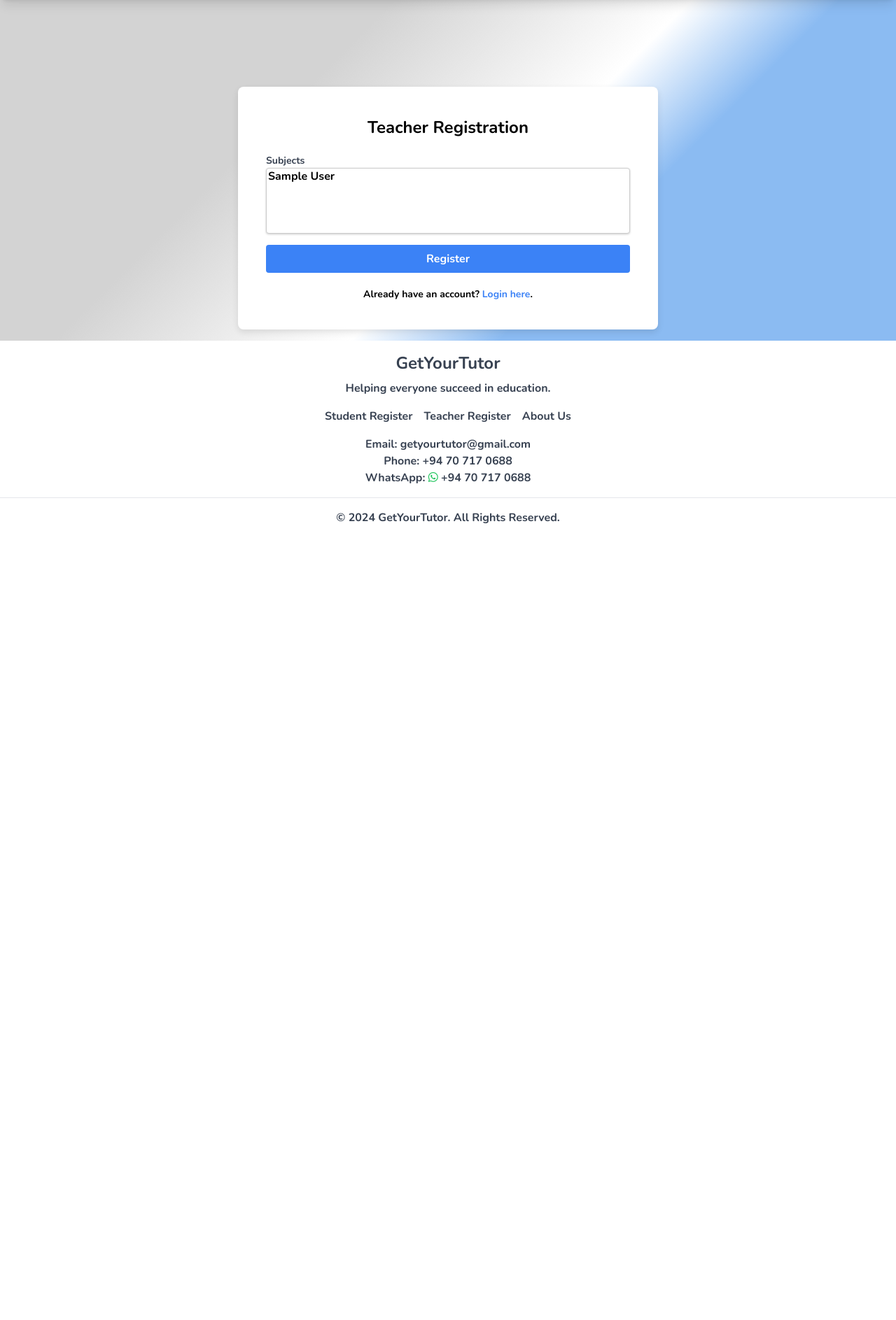
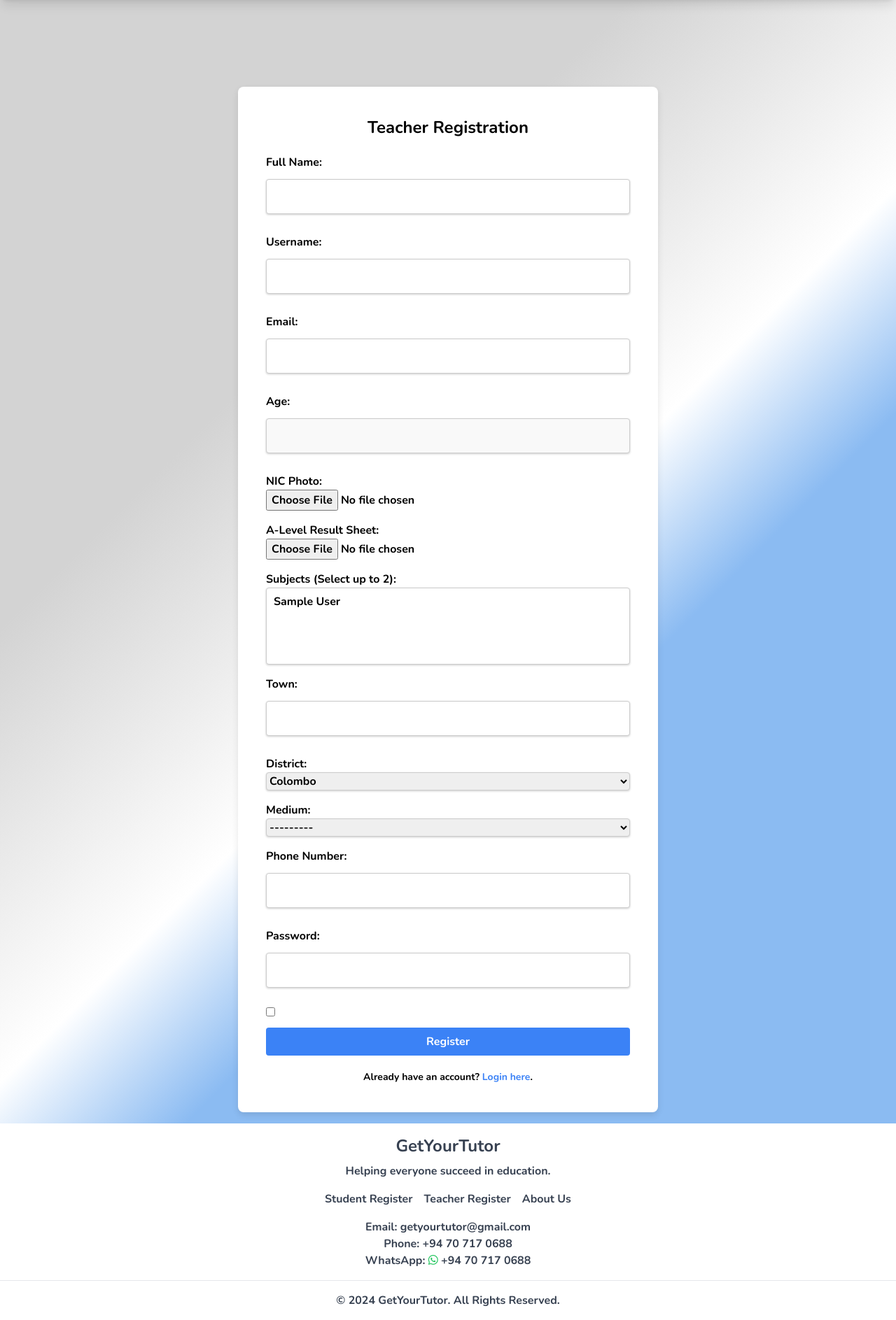
Before and after one commit to Sadil08/myappdone, a Django app: page /register/teacher/ in a window 1280 px wide. Shown: the part 72-1959 px from the top of the page at 70% size. Before the commit the page ends 820 px from the top, so only its background shows below. Run offline with Django 5.2, Linux system fonts and the light colour scheme; tables that the repository leaves empty hold one stand-in row (values such as "Sample post"); some libraries are stand-ins or nearby versions.

Commit message:
Teacher Register Choices-5

```diff
--- a/myproject/accounts/forms.py
+++ b/myproject/accounts/forms.py
@@ -50,8 +50,8 @@
 
     # Subject is a multiple select dropdown field (Many-to-Many relationship)
     subject = forms.ModelMultipleChoiceField(
-        queryset=Subject.objects.all(),  # Assuming Subject is a separate model
-        widget=forms.SelectMultiple(attrs={'class': 'form-control'}),  # Simplified
+        queryset=Subject.objects.all(),
+        widget=forms.SelectMultiple(attrs={'size': 4, 'class': 'form-control'}),
         required=True,
     )
 
--- a/myproject/accounts/templates/accounts/teacher_register.html
+++ b/myproject/accounts/templates/accounts/teacher_register.html
@@ -130,6 +130,14 @@
                 border-bottom: 1px solid #ddd;
             }
         }
+        select.form-control {
+            display: block;
+            width: 100%;
+            padding: 8px;
+            border: 1px solid #ccc;
+            border-radius: 4px;
+        }
+
     </style>
 </head>
 <body>
@@ -184,23 +192,92 @@
             <h2 class="form-title">Teacher Registration</h2>
             <form method="post" enctype="multipart/form-data">
                 {% csrf_token %}
-                {{ form.non_field_errors }}
 
+                <!-- Full Name -->
                 <div class="mb-4">
-                    <label for="id_subject" class="block text-sm font-medium text-gray-700">Subjects</label>
-                    <select multiple id="id_subject" name="subject" class="form-control">
-                        {% for subject in form.subject %}
-                            <option value="{{ subject.data.value }}">{{ subject.data.label }}</option>
-                        {% endfor %}
-                    </select>
-                    {{ form.subject.errors }}
+                    <label for="id_full_name" class="block font-semibold">Full Name:</label>
+                    {{ form.full_name }}
                 </div>
 
-                <!-- Render other form fields -->
-                <button type="submit" class="w-full bg-blue-500 hover:bg-blue-600 text-white py-2 px-4 rounded">
-                    Register
-                </button>
+                <!-- Username -->
+                <div class="mb-4">
+                    <label for="id_username" class="block font-semibold">Username:</label>
+                    {{ form.username }}
+                </div>
+
+                <!-- Email -->
+                <div class="mb-4">
+                    <label for="id_email" class="block font-semibold">Email:</label>
+                    {{ form.email }}
+                </div>
+
+                <!-- Age -->
+                <div class="mb-4">
+                    <label for="id_age" class="block font-semibold">Age:</label>
+                    {{ form.age }}
+                </div>
+
+                <!-- NIC Photo -->
+                <div class="mb-4">
+                    <label for="id_nic_photo" class="block font-semibold">NIC Photo:</label>
+                    {{ form.nic_photo }}
+                </div>
+
+                <!-- A-Level Result Sheet -->
+                <div class="mb-4">
+                    <label for="id_alevel_result_sheet" class="block font-semibold">A-Level Result Sheet:</label>
+                    {{ form.alevel_result_sheet }}
+                </div>
+
+                <!-- Subjects -->
+                <div class="mb-4">
+                    <label for="id_subject" class="block font-semibold">Subjects (Select up to 2):</label>
+                    {{ form.subject }}
+                </div>
+
+                <!-- Town -->
+                <div class="mb-4">
+                    <label for="id_town" class="block font-semibold">Town:</label>
+                    {{ form.town }}
+                </div>
+
+                <!-- District -->
+                <div class="mb-4">
+                    <label for="id_district" class="block font-semibold">District:</label>
+                    {{ form.district }}
+                </div>
+
+                <!-- Medium -->
+                <div class="mb-4">
+                    <label for="id_medium" class="block font-semibold">Medium:</label>
+                    {{ form.medium }}
+                </div>
+
+                <!-- Phone Number -->
+                <div class="mb-4">
+                    <label for="id_phone_number" class="block font-semibold">Phone Number:</label>
+                    {{ form.phone_number }}
+                </div>
+
+                <!-- Password -->
+                <div class="mb-4">
+                    <label for="id_password" class="block font-semibold">Password:</label>
+                    {{ form.password }}
+                </div>
+
+                <!-- Agree to Terms -->
+                <div class="mb-4">
+                    {{ form.agree_to_terms }}
+                </div>
+
+                <!-- Submit Button -->
+                <div>
+                    <button type="submit" class="w-full bg-blue-500 hover:bg-blue-600 text-white py-2 px-4 rounded">
+                        Register
+                    </button>
+                </div>
             </form>
+
 
 
             <div class="form-footer">
```
